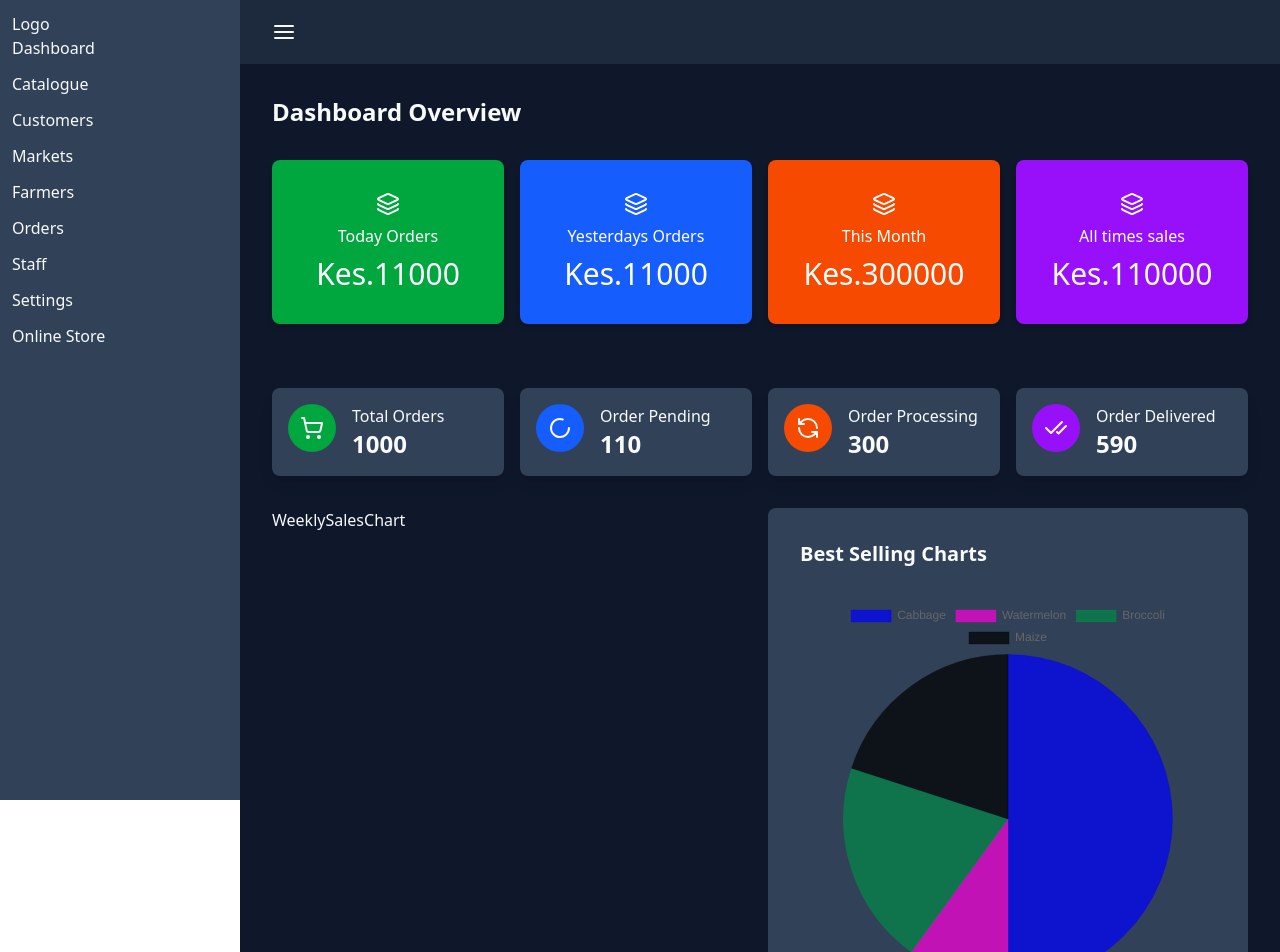
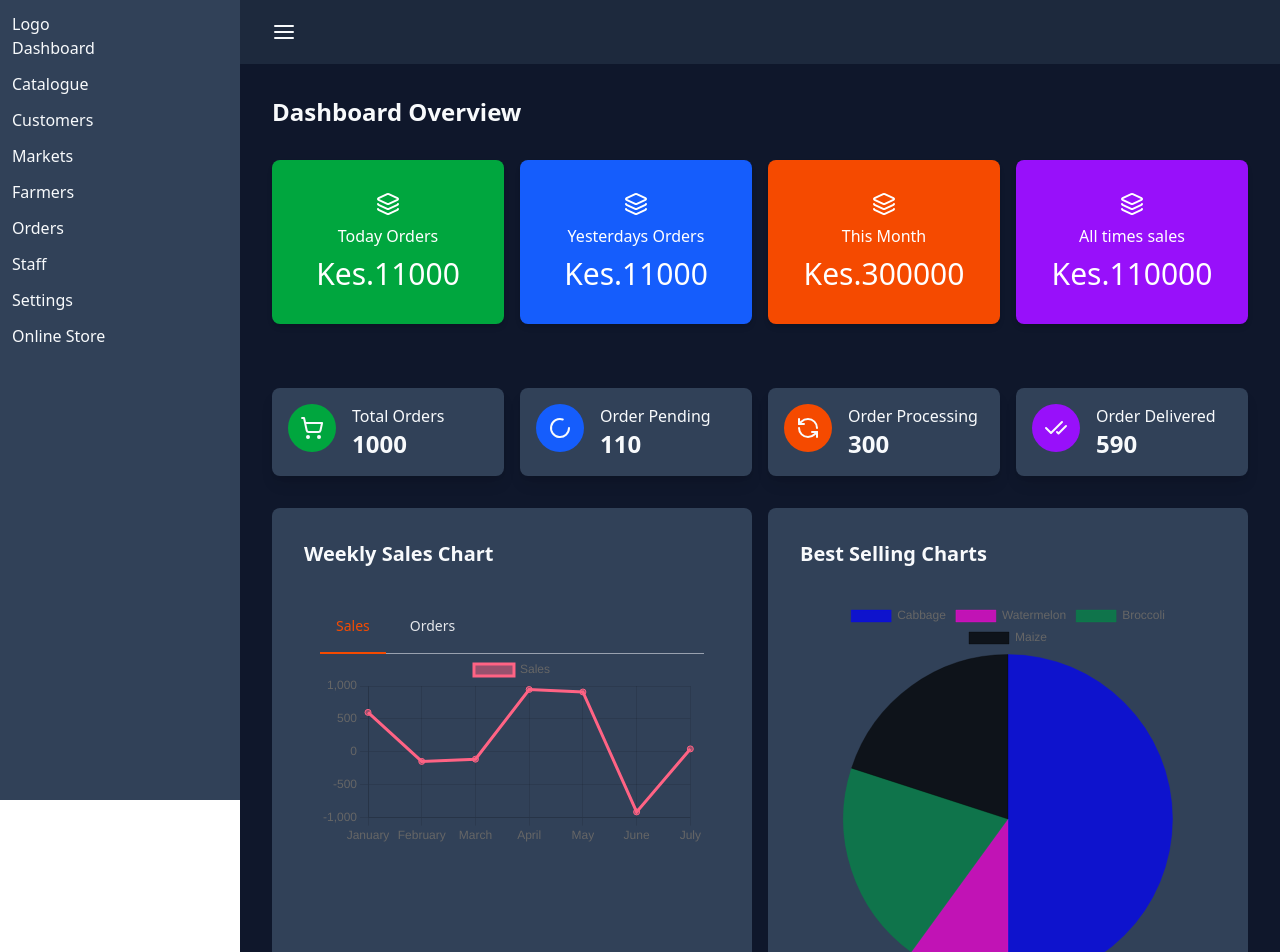
Before and after one commit to AfaaqRamzan/Multi-Vendor-Ecommerce, a Next.js app: page /dashboard in a window 1280 px wide. Shown: the top 952 px of the page. Built offline with nearby package versions, Linux system fonts and the light colour scheme.

Commit message:
Added a Line chart to showcase some data

```diff
--- a/components/backoffice/WeeklySalesChart.tsx
+++ b/components/backoffice/WeeklySalesChart.tsx
@@ -1,7 +1,130 @@
-import React from "react";
+"use client";
+import React, { useState } from "react";
 
-const WeeklySalesChart = () => {
-  return <div>WeeklySalesChart</div>;
+import {
+  Chart as ChartJS,
+  CategoryScale,
+  LinearScale,
+  PointElement,
+  LineElement,
+  Title,
+  Tooltip,
+  Legend,
+} from "chart.js";
+import { Line } from "react-chartjs-2";
+import { faker } from "@faker-js/faker";
+
+ChartJS.register(
+  CategoryScale,
+  LinearScale,
+  PointElement,
+  LineElement,
+  Title,
+  Tooltip,
+  Legend,
+);
+
+const options = {
+  responsive: true,
+  plugins: {
+    legend: {
+      position: "top" as const,
+    },
+    title: {
+      display: false,
+      text: "Chart.js Line Chart",
+    },
+  },
 };
 
+const labels = ["January", "February", "March", "April", "May", "June", "July"];
+
+// const data = {
+//     labels,
+//     datasets: [
+//         {
+//             label: 'Dataset 1',
+//             data: labels.map(() => faker.datatype.number({ min: -1000, max: 1000 })),
+//             borderColor: 'rgb(255, 99, 132)',
+//             backgroundColor: 'rgba(255, 99, 132, 0.5)',
+//         },
+//
+//     ],
+// };
+
+function WeeklySalesChart() {
+  const tabs = [
+    {
+      title: "Sales",
+      type: "sales",
+      data: {
+        labels,
+        datasets: [
+          {
+            label: "Sales",
+            data: labels.map(() => faker.number.int({ min: -1000, max: 1000 })),
+            borderColor: "rgb(255, 99, 132)",
+            backgroundColor: "rgba(255, 99, 132, 0.5)",
+          },
+        ],
+      },
+    },
+    {
+      title: "Orders",
+      type: "orders",
+      data: {
+        labels,
+        datasets: [
+          {
+            label: "Orders",
+            data: labels.map(() => faker.number.int({ min: -1000, max: 1000 })),
+            borderColor: "rgb(0, 137, 132)",
+            backgroundColor: "rgba(0, 137, 132, 0.5)",
+          },
+        ],
+      },
+    },
+  ];
+
+  const [chartToDisplay, setChartToDisplay] = useState(tabs[0].type);
+  return (
+    <div className="rounded-lg bg-slate-700 p-8">
+      <h2 className="mb-4 text-xl font-bold">Weekly Sales Chart</h2>
+
+      {/*    Charts */}
+      <div className="p-4">
+        {/*Tabs*/}
+        <div className="dark:text-grey-400 border-b border-gray-400 text-center text-sm font-medium text-gray-200 dark:border-gray-700">
+          <ul className="-mb-px flex flex-wrap">
+            {tabs.map((tab, i) => {
+              return (
+                <li className="me-2" key={i}>
+                  <button
+                    onClick={() => setChartToDisplay(tab.type)}
+                    className={
+                      chartToDisplay == tab.type
+                        ? "active inline-block rounded-t-lg border-b-2 border-orange-600 p-4 text-orange-600 dark:border-orange-500 dark:text-orange-500 dark:hover:text-gray-300"
+                        : "inline-block rounded-t-lg border-b-2 border-transparent p-4 hover:border-gray-300 hover:text-gray-600 dark:hover:text-gray-300"
+                    }
+                  >
+                    {tab.title}
+                  </button>
+                </li>
+              );
+            })}
+          </ul>
+        </div>
+
+        {/*    Content */}
+        {tabs.map((tab, i) => {
+          if (chartToDisplay === tab.type) {
+            return <Line key={i} options={options} data={tab.data} />;
+          }
+          return null;
+        })}
+      </div>
+    </div>
+  );
+}
+
 export default WeeklySalesChart;
--- a/package.json
+++ b/package.json
@@ -10,6 +10,7 @@
   },
   "dependencies": {
     "chart.js": "^4.4.9",
+    "faker": "^6.6.6",
     "lucide-react": "^0.511.0",
     "next": "15.3.2",
     "react": "^19.0.0",
@@ -19,6 +20,7 @@
   },
   "devDependencies": {
     "@eslint/eslintrc": "^3",
+    "@faker-js/faker": "^9.8.0",
     "@tailwindcss/postcss": "^4",
     "@types/node": "^20",
     "@types/react": "^19",
```
Also changed, not shown: 1 other file (tests, documents, lock files or other folders).
